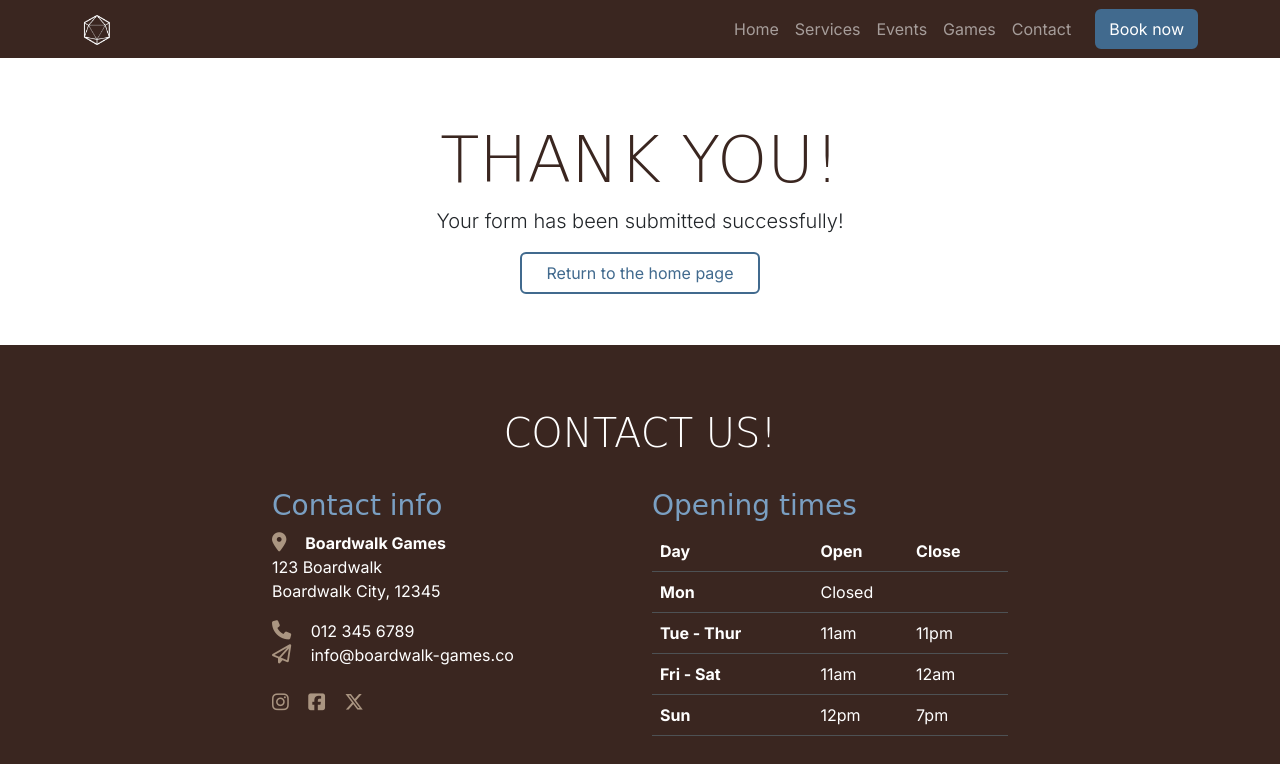
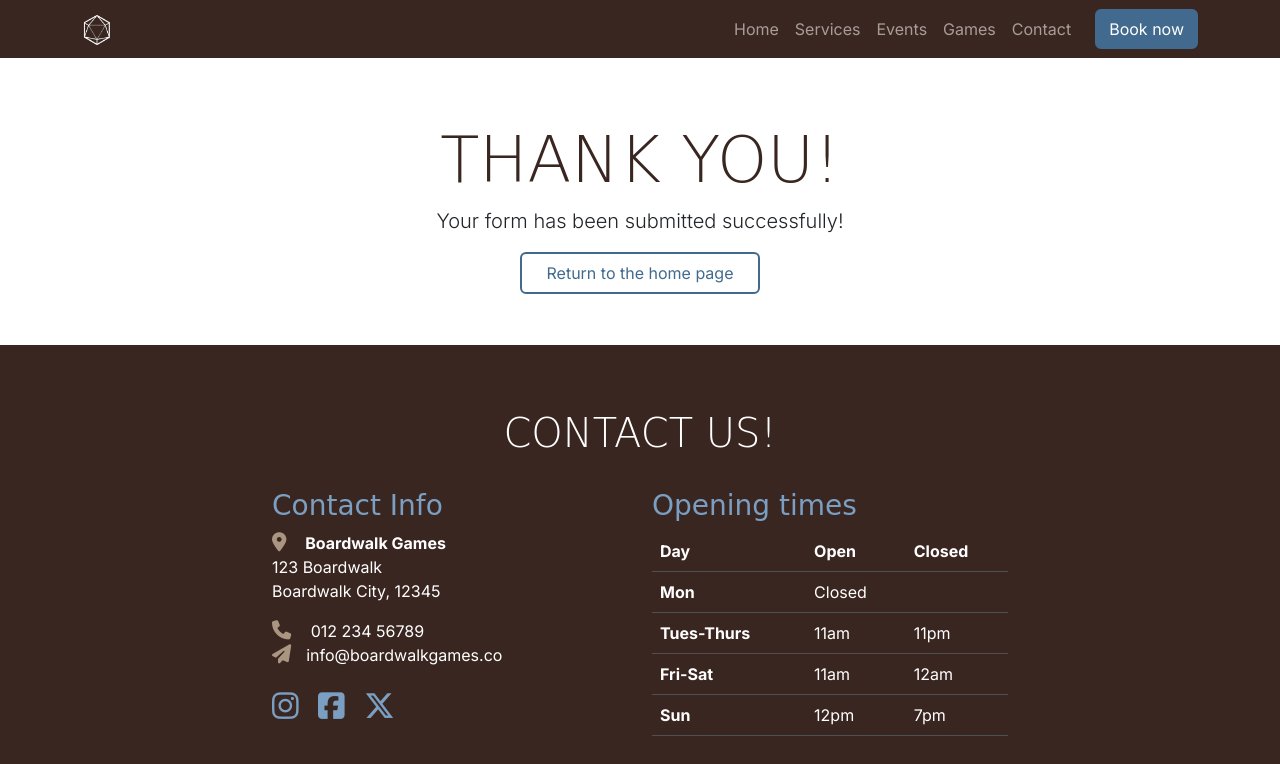
Before and after one commit to lbwright22ci/boardwalk-games, a plain HTML site: page success.html in a window 1280 px wide. Drawn offline with nearby package versions, Linux system fonts and the light colour scheme; a web font is replaced by a local one.

Commit message:
correct html errors in success page footer

```diff
--- a/success.html
+++ b/success.html
@@ -72,57 +72,82 @@
   </main>
 
   <!-- contact section -->
+    <!--footer/contact section-->
+    <!-- mt-auto added to push the footer to the bottom of the page-->
     <footer id="contact" class="mt-auto">
       <div class="container section">
         <div class="row justify-content-center">
           <div class="col-12 text-center">
-          <h2 class="display-6">Contact us!</h2>
+            <h2 class="display-6">Contact Us!</h2>
           </div>
+          <!--contact info-->
           <div class="col-12 col-md-6 col-xl-4">
-          <h3 class="sub-heading-color">Contact info</h3>
-          <!-- business address in <address> element for semantic html -->
+            <h3 class="sub-heading-color">Contact Info</h3>
             <address>
-            <strong><i class="fa-solid fa-location-dot"></i> Boardwalk Games</strong>
-            <br>
-            123 Boardwalk
-            <br>
-            Boardwalk City, 12345
+              <strong
+                ><i class="fa-solid fa-location-dot"></i> Boardwalk
+                Games</strong
+              ><br >
+              123 Boardwalk <br >
+              Boardwalk City, 12345 <br >
             </address>
             <p>
-            <i class="fa-solid fa-phone"></i> 012 345 6789<br>
-            <i class="fa-regular fa-paper-plane"></i> info@boardwalk-games.co
+              <i class="fa-solid fa-phone"></i> 012 234 56789<br >
+              <i class="fa-solid fa-paper-plane"></i>info@boardwalkgames.co
             </p>
-          <div class="social-icons mt-4">
-            <a href="https://www.instagram.com" target="_blank" rel="noopener"
-              aria-label="Visit our Instagram page (opens in a new tab)"><i class="fa-brands fa-instagram"></i></a>
-            <a href="https://www.facebook.com" target="_blank" rel="noopener"
-              aria-label="Visit our Facebook page (opens in a new tab)"><i class="fa-brands fa-square-facebook"></i></a>
-            <a href="https://www.twitter.com" target="_blank" rel="noopener"
-              aria-label="Visit our Twitter feed (opens in a new tab)"><i class="fa-brands fa-x-twitter"></i></a>
+            <div class="social-links my-4">
+              <a
+                href="https://www.instagram.com/"
+                target="_blank"
+                rel="noopener"
+                aria-label="Visit our Instagram page (opens in a new tab)"
+              >
+                <i class="fa-brands fa-instagram"></i
+              ></a>
+                <a
+                href="https://www.facebook.com/"
+                target="_blank"
+                rel="noopener"
+                aria-label="Visit our Facebook page (opens in a new tab)"
+              >
+                <i class="fa-brands fa-square-facebook"></i
+              ></a>
+              <a
+                href="https://www.twitter.com/"
+                target="_blank"
+                rel="noopener"
+                aria-label="Visit our Twitter page (opens in a new tab)"
+              >
+                <i class="fa-brands fa-x-twitter"></i
+              ></a>
+
             </div>
           </div>
+          <!--opening times-->
           <div class="col-12 col-md-6 col-xl-4">
           <h3 class="sub-heading-color">Opening times</h3>
+          <!--add table here-->
           <table class="table table-dark">
   <thead>
     <tr>
       <th scope="col">Day</th>
       <th scope="col">Open</th>
-                <th scope="col">Close</th>
+      <th scope="col">Closed</th>
     </tr>
   </thead>
   <tbody>
     <tr>
       <th scope="row">Mon</th>
-                <td colspan="2">Closed</td>
+      <td>Closed</td>
+      <td></td>
     </tr>
     <tr>
-                <th scope="row">Tue - Thur</th>
+      <th scope="row">Tues-Thurs</th>
       <td>11am</td>
       <td>11pm</td>
     </tr>
         <tr>
-                <th scope="row">Fri - Sat</th>
+      <th scope="row">Fri-Sat</th>
       <td>11am</td>
       <td>12am</td>
     </tr>
@@ -135,7 +160,7 @@
 </table>
           </div>
         </div>
-
+      </div>
     </footer>
 
   <!-- font awesome 6 -->
```
Also changed, not shown: booking.html (+1 -1 lines). Lines whose indentation alone changed are shown as unchanged.
